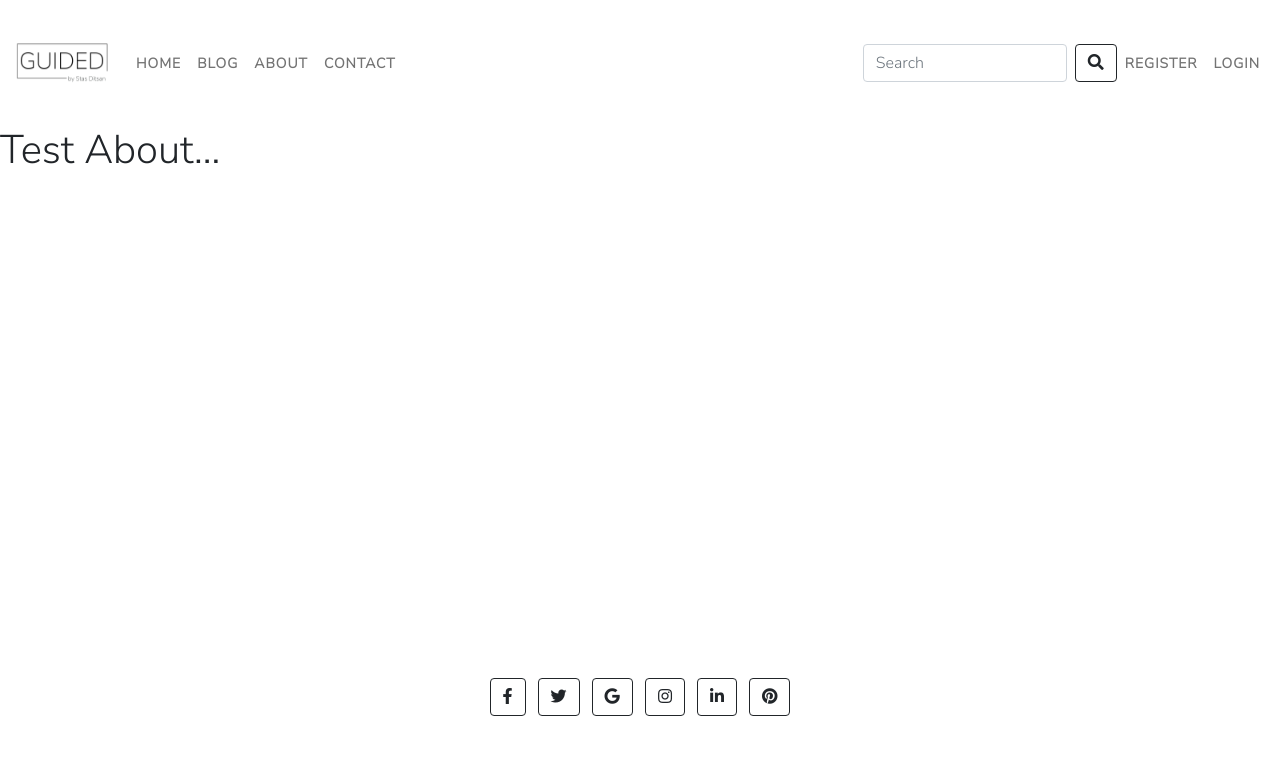
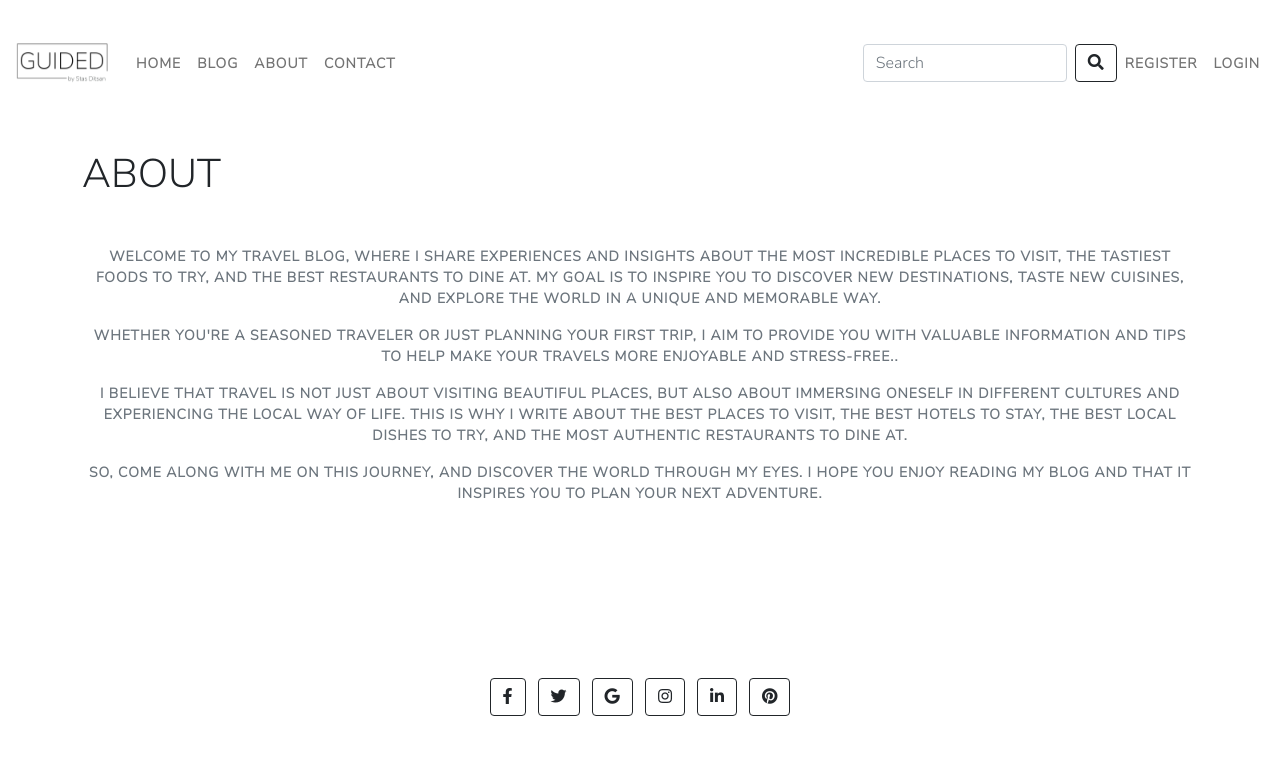
Before and after one commit to StanislavDitsan/Guided, a Django app: page /about in a window 1280 px wide. Shown: the top 760 px of the page. Run offline with Django 3.2, Linux system fonts and the light colour scheme.

Commit message:
Added content to about.html page

```diff
--- a/templates/about.html
+++ b/templates/about.html
@@ -1,9 +1,32 @@
 {% extends 'base.html' %}
-
+{% load static %}
 {% block title_tag %} About {% endblock %}
 
 {% block content %}
 
-<h1 class="hello">Test About...</h1>
+<br>
+<div class="container">
+    <h1 class="text-uppercase">About</h1>
+</div>
 
+
+<div class="container mt-5">
+    <div class="row">
+        <div class="text-muted">
+            <p>Welcome to my travel blog, where I share experiences and insights about the most incredible places
+                to visit, the tastiest foods to try, and the best restaurants to dine at. My goal is to inspire you to
+                discover new destinations, taste new cuisines, and explore the world in a unique and memorable way.</p>
+
+            <p>Whether you're a seasoned traveler or just planning your first trip, I aim to provide you with valuable
+                information and tips to help make your travels more enjoyable and stress-free..</p>
+
+            <p>I believe that travel is not just about visiting beautiful places, but also about immersing oneself in
+                different cultures and experiencing the local way of life. This is why I write about the best places to
+                visit, the best hotels to stay, the best local dishes to try, and the most authentic restaurants to dine at.</p>
+
+            <p>So, come along with me on this journey, and discover the world through my eyes. I hope you enjoy
+                reading my blog and that it inspires you to plan your next adventure.</p>
+        </div>
+    </div>
+</div>
 {% endblock %}
```
